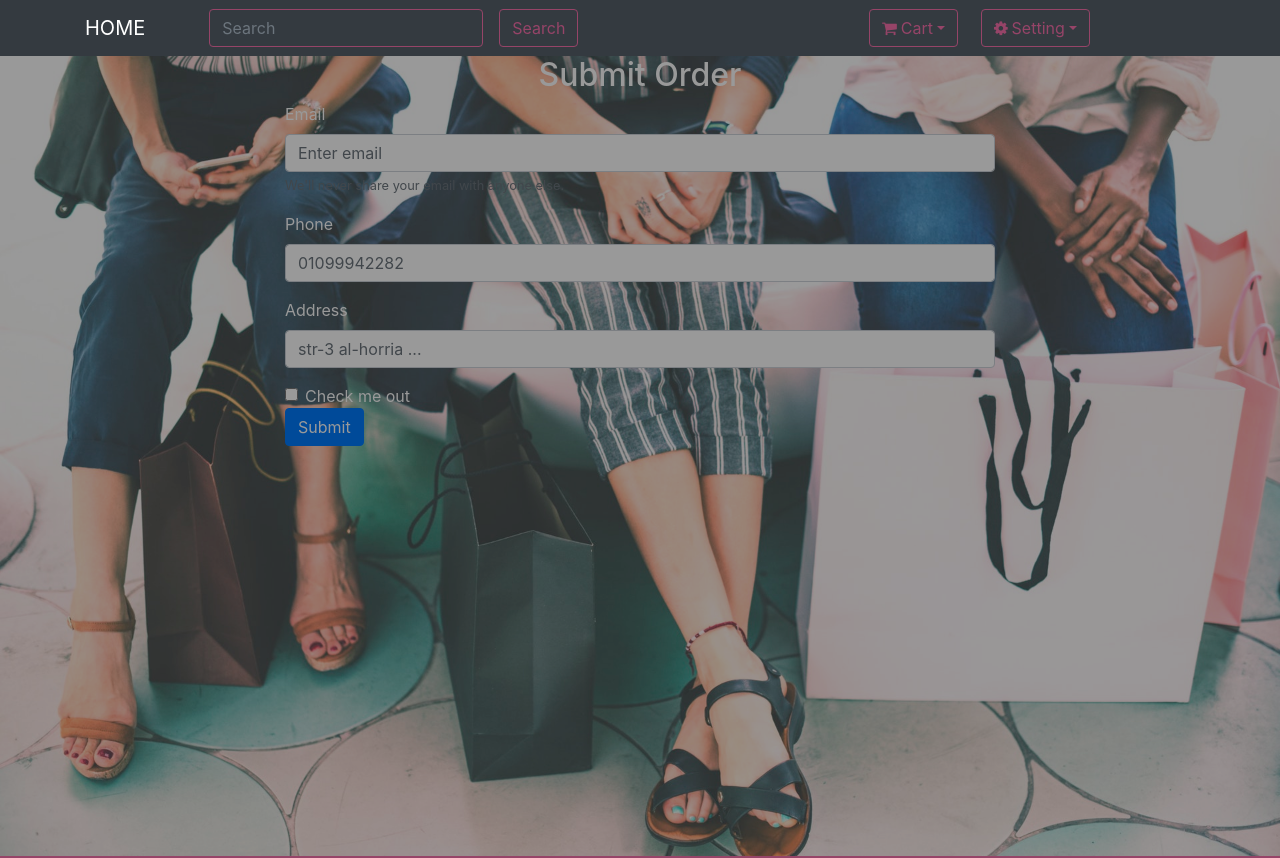
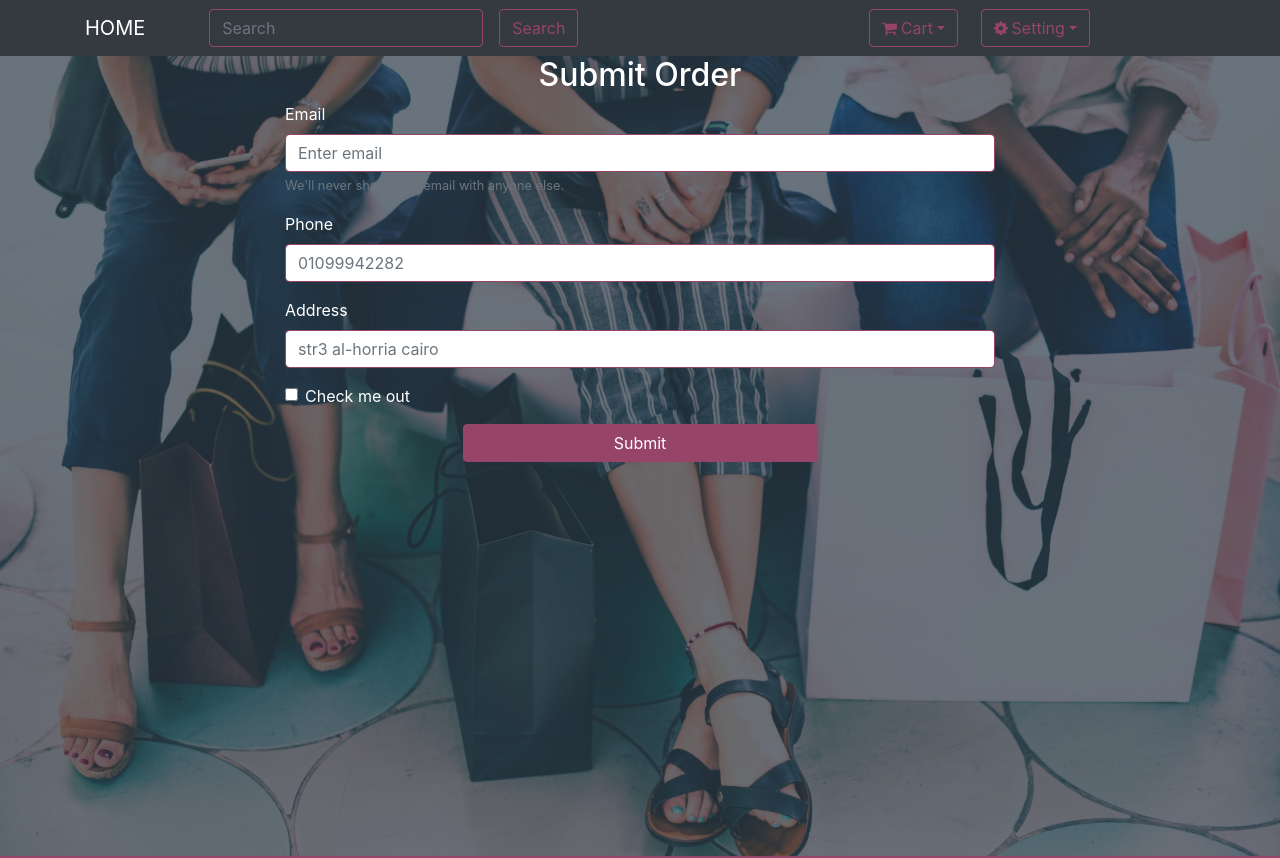
Before and after one commit to HudaSalah/Shopping-product, an Angular app: page / in a window 1280 px wide. Shown: the top 858 px of the page. Built offline with nearby package versions, Linux system fonts and the light colour scheme; what angular-font-awesome would draw is missing.

Commit message:
form ui done

```diff
--- a/src/app/cart-form/cart-form.component.html
+++ b/src/app/cart-form/cart-form.component.html
@@ -1,5 +1,6 @@
 <main>
   <section id="formSec">
+    <div class="overlay"></div>
     <div class="container">
 
         <div class="order">
@@ -14,17 +15,19 @@
                   </div>
                   <div class="form-group">
                       <label for="exampleInputnumber1">Phone</label>
-                      <input type="number" class="form-control" id="exampleInputNumber1" placeholder="01099942282">
+                      <input type="text" class="form-control" id="exampleInputNumber1" placeholder="01099942282">
                     </div>
                   <div class="form-group">
                     <label for="exampleInputAddress">Address</label>
-                    <input type="text" class="form-control" id="exampleInputAddress1" placeholder="str-3 al-horria ...">
+                    <input type="text" class="form-control" id="exampleInputAddress1" placeholder="str3 al-horria cairo">
                   </div>
                   <div class="form-check">
                     <input type="checkbox" class="form-check-input" id="exampleCheck1">
                     <label class="form-check-label" for="exampleCheck1">Check me out</label>
                   </div>
-                  <button type="submit" class="btn btn-primary">Submit</button>
+                  <div class="media-body pt-3 d-flex justify-content-center">
+                  <button type="submit" class="btn btn-primary w-50">Submit</button>
+                  </div>
                 </form>
 
             </div>
--- a/src/app/cart-form/cart-form.component.scss
+++ b/src/app/cart-form/cart-form.component.scss
@@ -1,3 +1,5 @@
+@import "../sharedStyle.scss";
+
 main
 {
     #formSec
@@ -8,7 +10,41 @@ main
             size: cover;
             position: center;
         }
-        filter: brightness(60%);
+       // filter: brightness(60%);
         height: 100vh;
+        position: relative;
+.overlay
+{
+    position: absolute;
+    top: 0;
+    left: 0;
+    width: 100%;
+    height: 100%;
+    background-color: #051627;
+    opacity: 0.6;
+}
+
+        .form-control
+        {
+          border-color: $main-color;
+          &:focus{
+            box-shadow:0 0 0 0.1rem $main-color;
+          }
+        }
+
+        .media-body
+        {
+            .btn-primary
+            {
+                background-color:$main-color;
+                color: $white-color;
+                @extend %edit-Btn;
+                &:hover
+                {
+                    background-color:$white-color;
+                    color:$main-color;
+                }
+            }
+        }
     }
 }
```
